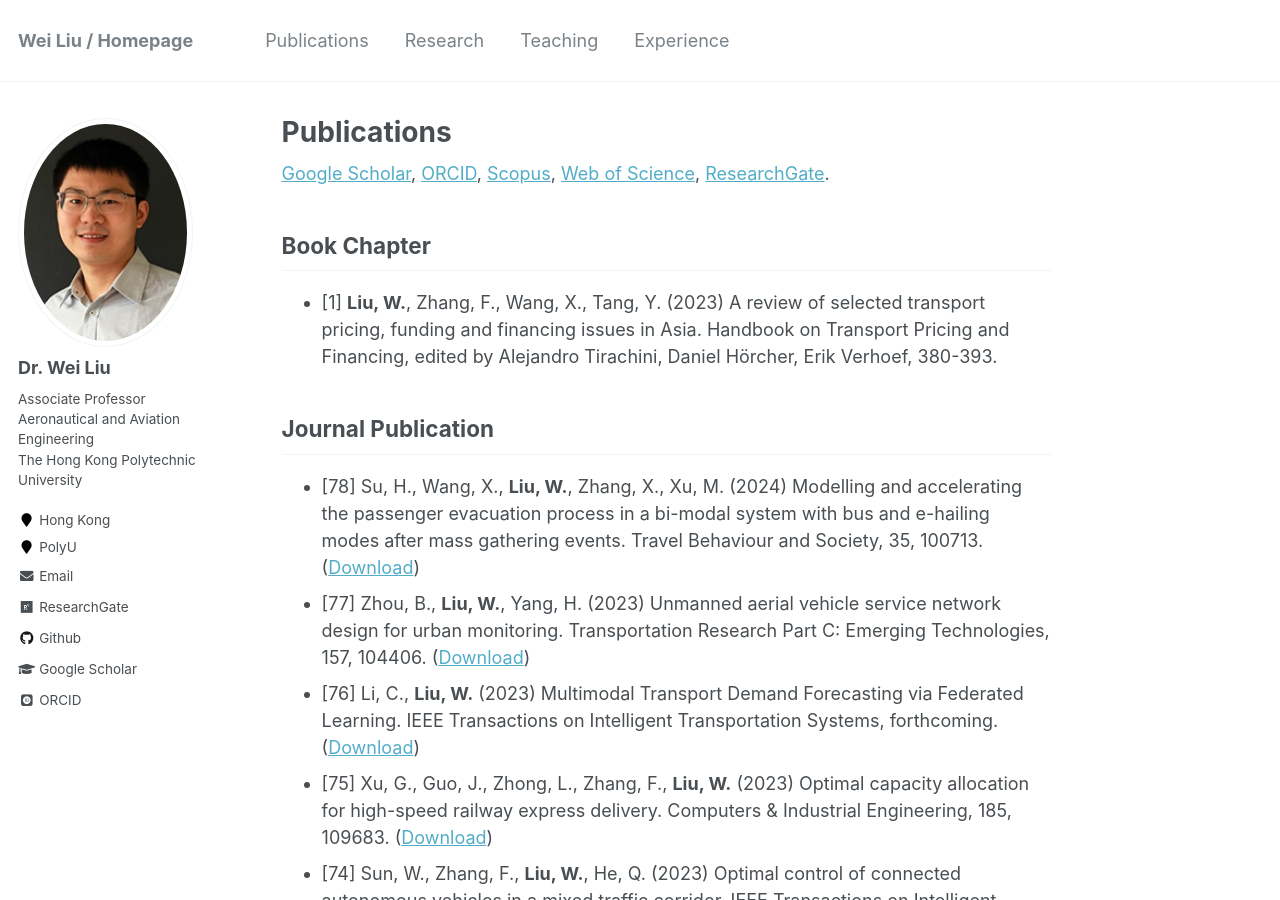
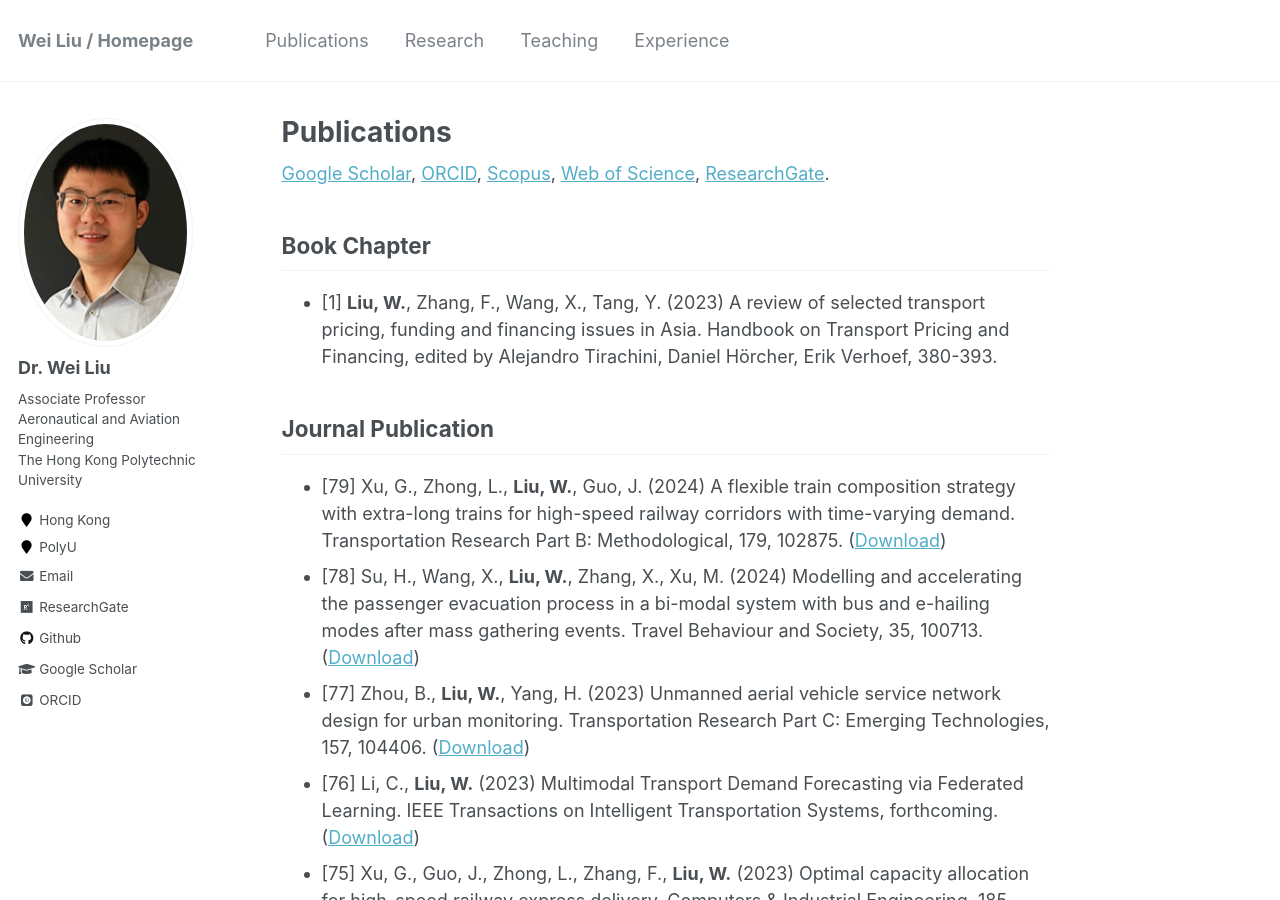
Before and after one commit to weiliu2016/weiliu2016.github.io, a Jekyll site: the page built from _pages/publications.md, in a window 1280 px wide and 900 px high. Built offline with Jekyll 4.4.1, drawn with Linux system fonts in a browser that asks for light colours; some web fonts are replaced.

Commit message:
Update publications.md

```diff
--- a/_pages/publications.md
+++ b/_pages/publications.md
@@ -22,6 +22,7 @@ Book Chapter
 
 Journal Publication
 ----------
+* [79] Xu, G., Zhong, L., **Liu, W.**, Guo, J. (2024) A flexible train composition strategy with extra-long trains for high-speed railway corridors with time-varying demand. Transportation Research Part B: Methodological, 179, 102875. ([Download](https://doi.org/10.1016/j.trb.2023.102875))
 * [78] Su, H., Wang, X., **Liu, W.**, Zhang, X., Xu, M. (2024) Modelling and accelerating the passenger evacuation process in a bi-modal system with bus and e-hailing modes after mass gathering events. Travel Behaviour and Society, 35, 100713. ([Download](https://doi.org/10.1016/j.tbs.2023.100713))
 * [77] Zhou, B., **Liu, W.**, Yang, H. (2023) Unmanned aerial vehicle service network design for urban monitoring. Transportation Research Part C: Emerging Technologies, 157, 104406. ([Download](https://doi.org/10.1016/j.trc.2023.104406))
 * [76] Li, C., **Liu, W.** (2023) Multimodal Transport Demand Forecasting via Federated Learning. IEEE Transactions on Intelligent Transportation Systems, forthcoming. ([Download](http://dx.doi.org/10.1109/TITS.2023.3325936))
```
